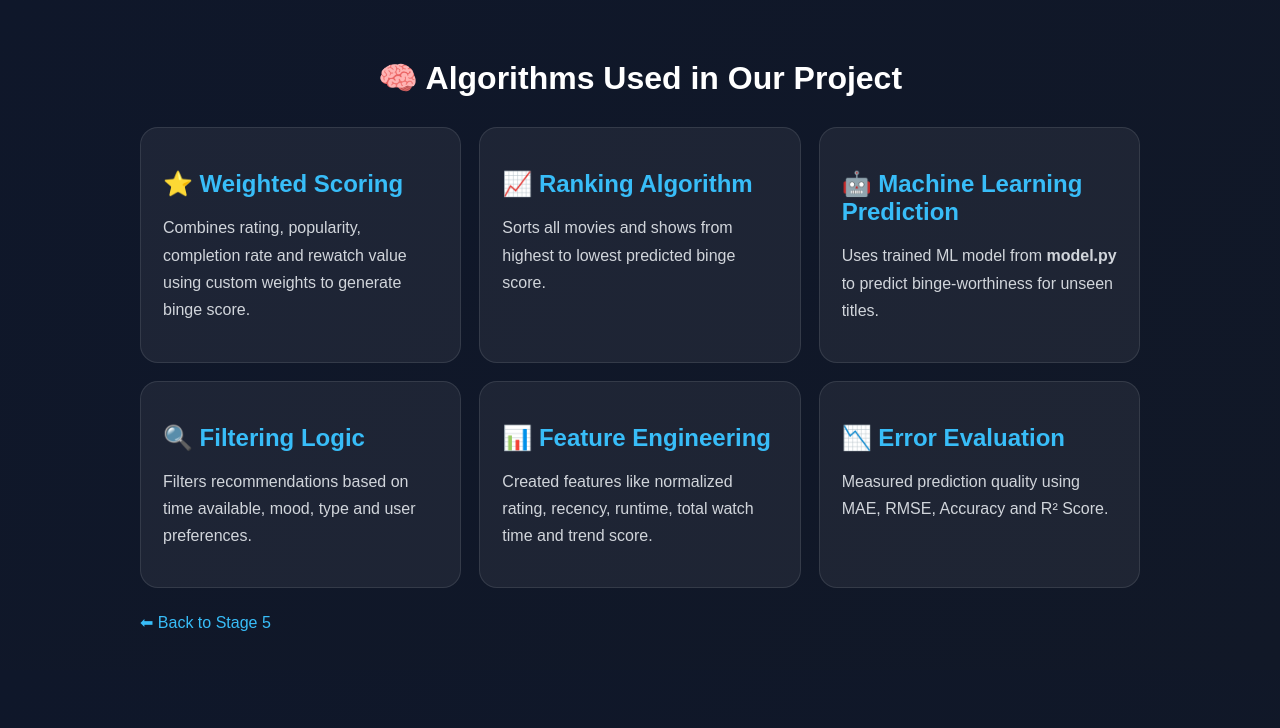
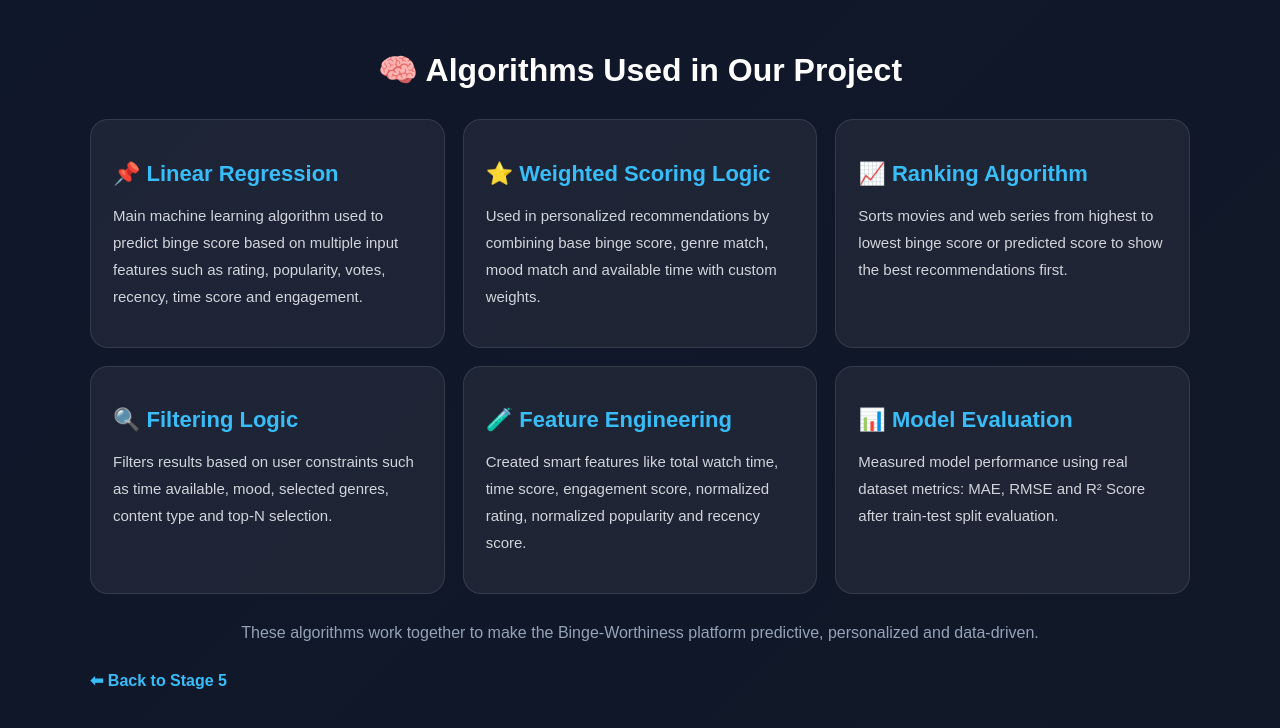
Before and after one commit to sanyogita-c05/binge-worthiness-website, a Flask app: page /algorithms_used in a window 1280 px wide. Shown: the top 728 px of the page. Run offline with Flask 3, Linux system fonts and the light colour scheme.

Commit message:
Step 5 done

```diff
--- a/backend/app.py
+++ b/backend/app.py
@@ -4,7 +4,7 @@ import os
 import random
 
 from mood_engine import get_mood_recommendations
-from model import predict_binge_ml
+from model import predict_binge_ml, get_model_metrics
 
 # Correct paths based on your new structure
 app = Flask(
@@ -453,16 +453,11 @@ def ai_predictions():
 
 @app.route('/evaluation_metrics')
 def evaluation_metrics():
-    metrics = {
-        "accuracy": "91%",
-        "precision": "89%",
-        "recall": "87%",
-        "mae": "4.2",
-        "rmse": "5.8",
-        "r2": "0.89"
-    }
-
-    return render_template("evaluation_metrics.html", metrics=metrics)
+    metrics = get_model_metrics()
+    return render_template(
+        "evaluation_metrics.html",
+        metrics=metrics
+    )
 
 @app.route('/algorithms_used')
 def algorithms_used():
--- a/backend/model.py
+++ b/backend/model.py
@@ -1,4 +1,7 @@
 import pandas as pd
+from sklearn.model_selection import train_test_split
+from sklearn.metrics import mean_absolute_error, mean_squared_error, r2_score
+import numpy as np
 from sklearn.linear_model import LinearRegression
 
 # -------------------------
@@ -39,8 +42,22 @@ y = df[target]
 # -------------------------
 # Train Model
 # -------------------------
+# Split dataset into training and testing
+X_train, X_test, y_train, y_test = train_test_split(
+    X, y, test_size=0.2, random_state=42
+)
+
+# Train model
 model = LinearRegression()
-model.fit(X, y)
+model.fit(X_train, y_train)
+
+# Predict on test data
+y_pred = model.predict(X_test)
+
+# Calculate real metrics
+mae = mean_absolute_error(y_test, y_pred)
+rmse = np.sqrt(mean_squared_error(y_test, y_pred))
+r2 = r2_score(y_test, y_pred)
 
 # -------------------------
 # Prediction Function
@@ -73,3 +90,10 @@ def predict_binge_ml(movie_row):
     prediction = max(0, min(100, prediction))
 
     return round(prediction, 2)
+
+def get_model_metrics():
+    return {
+        "mae": round(mae, 2),
+        "rmse": round(rmse, 2),
+        "r2": round(r2, 2)
+    }
--- a/backend/templates/algorithms_used.html
+++ b/backend/templates/algorithms_used.html
@@ -10,10 +10,11 @@ font-family:Arial;
 background:linear-gradient(135deg,#0f172a,#111827);
 color:white;
 padding:30px;
+margin:0;
 }
 
 .container{
-max-width:1000px;
+max-width:1100px;
 margin:auto;
 }
 
@@ -44,11 +45,13 @@ background:rgba(255,255,255,0.10);
 h2{
 color:#38bdf8;
 margin-bottom:12px;
+font-size:22px;
 }
 
 p{
-line-height:1.7;
+line-height:1.8;
 color:#d1d5db;
+font-size:15px;
 }
 
 a{
@@ -56,6 +59,14 @@ display:inline-block;
 margin-top:25px;
 color:#38bdf8;
 text-decoration:none;
+font-weight:bold;
+}
+
+.note{
+margin-top:25px;
+color:#94a3b8;
+line-height:1.7;
+text-align:center;
 }
 </style>
 </head>
@@ -68,47 +79,51 @@ text-decoration:none;
 <div class="grid">
 
 <div class="card">
-<h2>⭐ Weighted Scoring</h2>
+<h2>📌 Linear Regression</h2>
 <p>
-Combines rating, popularity, completion rate and rewatch value using custom weights to generate binge score.
+Main machine learning algorithm used to predict binge score based on multiple input features such as rating, popularity, votes, recency, time score and engagement.
+</p>
+</div>
+
+<div class="card">
+<h2>⭐ Weighted Scoring Logic</h2>
+<p>
+Used in personalized recommendations by combining base binge score, genre match, mood match and available time with custom weights.
 </p>
 </div>
 
 <div class="card">
 <h2>📈 Ranking Algorithm</h2>
 <p>
-Sorts all movies and shows from highest to lowest predicted binge score.
-</p>
-</div>
-
-<div class="card">
-<h2>🤖 Machine Learning Prediction</h2>
-<p>
-Uses trained ML model from <b>model.py</b> to predict binge-worthiness for unseen titles.
+Sorts movies and web series from highest to lowest binge score or predicted score to show the best recommendations first.
 </p>
 </div>
 
 <div class="card">
 <h2>🔍 Filtering Logic</h2>
 <p>
-Filters recommendations based on time available, mood, type and user preferences.
+Filters results based on user constraints such as time available, mood, selected genres, content type and top-N selection.
 </p>
 </div>
 
 <div class="card">
-<h2>📊 Feature Engineering</h2>
+<h2>🧪 Feature Engineering</h2>
 <p>
-Created features like normalized rating, recency, runtime, total watch time and trend score.
+Created smart features like total watch time, time score, engagement score, normalized rating, normalized popularity and recency score.
 </p>
 </div>
 
 <div class="card">
-<h2>📉 Error Evaluation</h2>
+<h2>📊 Model Evaluation</h2>
 <p>
-Measured prediction quality using MAE, RMSE, Accuracy and R² Score.
+Measured model performance using real dataset metrics: MAE, RMSE and R² Score after train-test split evaluation.
 </p>
 </div>
 
+</div>
+
+<div class="note">
+These algorithms work together to make the Binge-Worthiness platform predictive, personalized and data-driven.
 </div>
 
 <a href="/stage5">⬅ Back to Stage 5</a>
```
Also changed, not shown: backend/templates/evaluation_metrics.html (+25 -21 lines).
